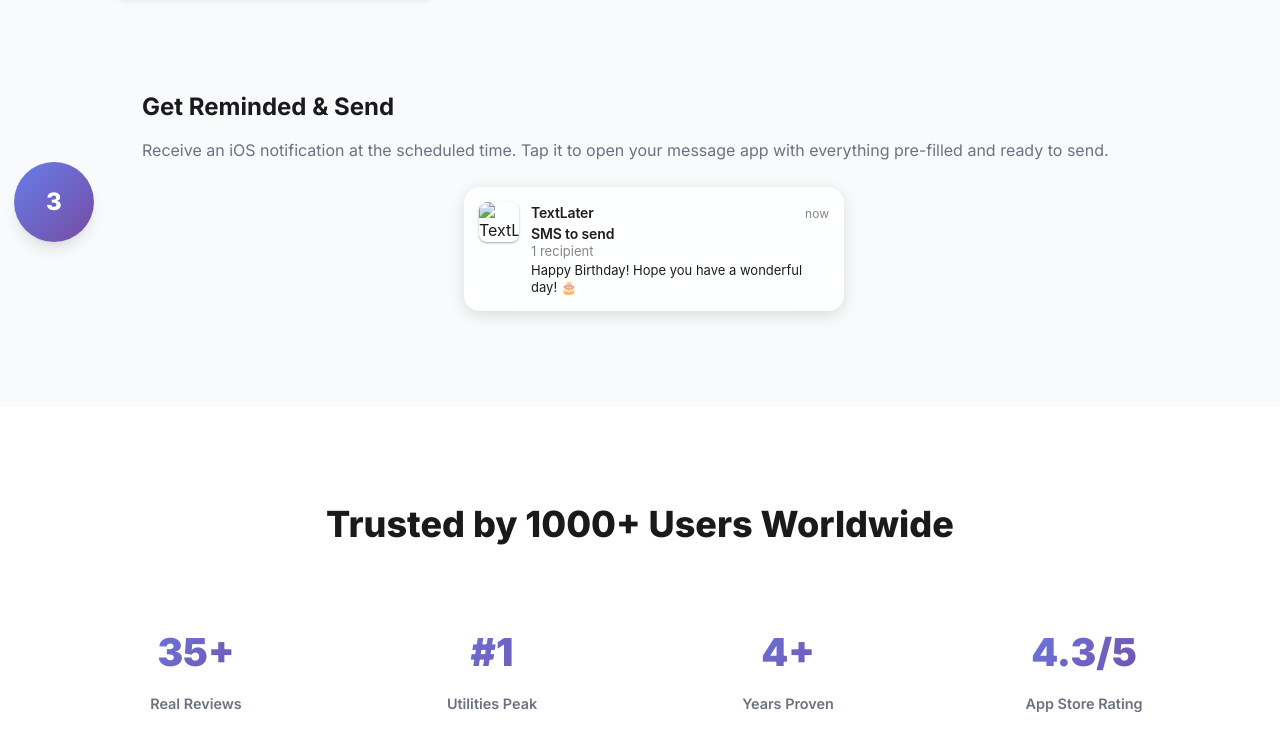
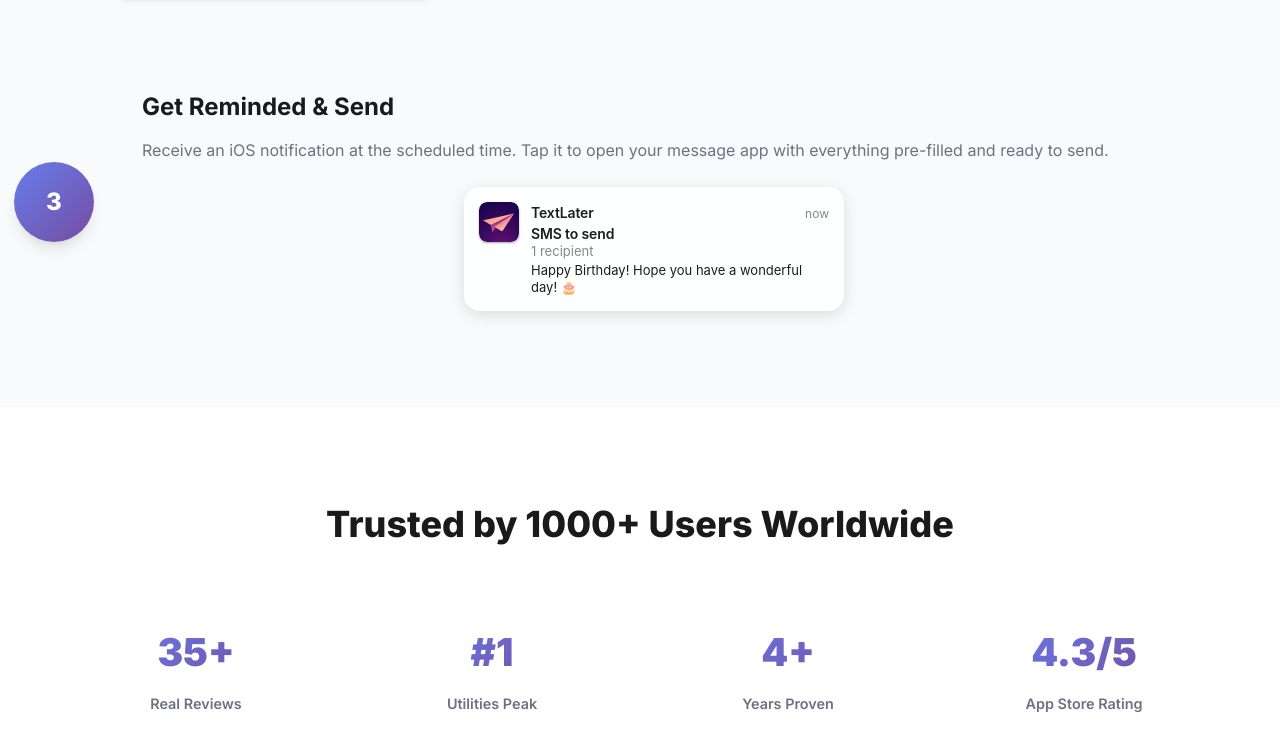
Before and after one commit to eytan55/iloveapps.io, a plain HTML site: page textlater/index.html in a window 1280 px wide. Shown: the part 4271-5021 px from the top of the page. Drawn offline with nearby package versions, Linux system fonts and the light colour scheme; no server answers.

Commit message:
Update index.html

```diff
--- a/textlater/index.html
+++ b/textlater/index.html
@@ -381,7 +381,7 @@
                             <div class="notification-demo">
                                 <div class="notification ios-notification">
                                     <div class="notification-app-icon">
-                                        <img src="assets/images/Icon-App-40x40@2x.png" alt="TextLater" class="app-icon-img">
+                                        <img src="../assets/images/Icon-textlater.png" alt="TextLater" class="app-icon-img">
                                     </div>
                                     <div class="notification-content">
                                         <div class="notification-header">
```
